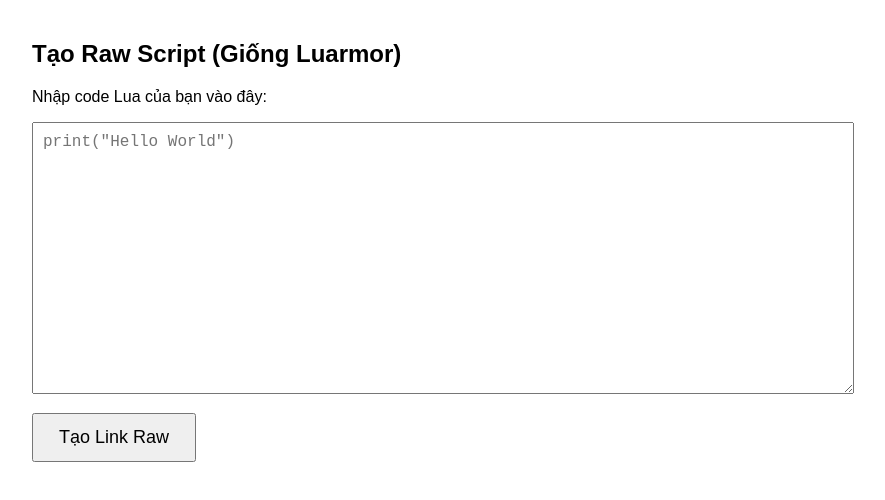
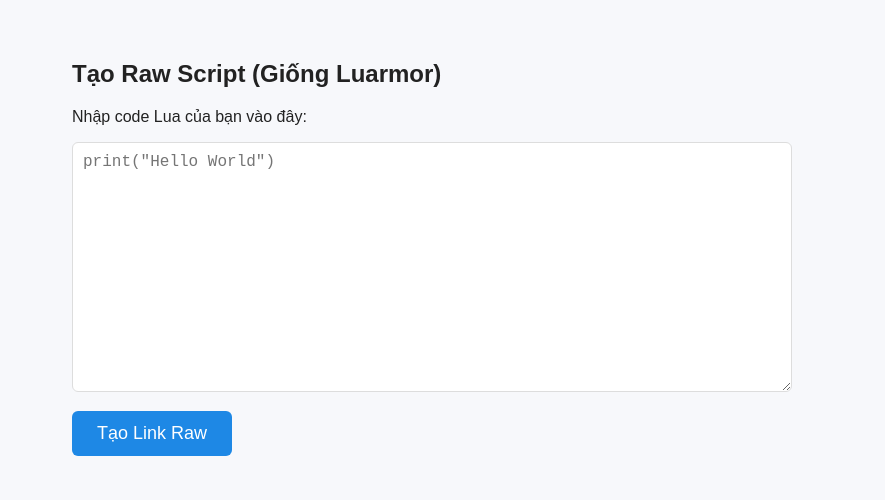
Before and after one commit to mim734875-sys/Test, a website: page index.html in a window 1280 px wide. Shown: the whole page, without its empty margins (208-1093 px from the left). Drawn offline with Linux system fonts and the light colour scheme.

Commit message:
Update index.html with the new content

```diff
--- a/index.html
+++ b/index.html
@@ -1,13 +1,10 @@
 <!DOCTYPE html>
 <html>
 <head>
-<title>Lua Script Link Creator</title>
-<style>
-body { font-family: Arial; padding: 20px; max-width: 800px; margin: auto; }
-textarea { width: 100%; height: 250px; padding: 10px; font-size: 16px; }
-button { padding: 12px 25px; margin-top: 15px; font-size: 18px; cursor: pointer; }
-#result { margin-top: 20px; font-size: 18px; color: green; }
-</style>
+  <meta charset="utf-8" />
+  <meta name="viewport" content="width=device-width,initial-scale=1" />
+  <title>Lua Script Link Creator</title>
+  <link rel="stylesheet" href="styles.css">
 </head>
 <body>
 
```
